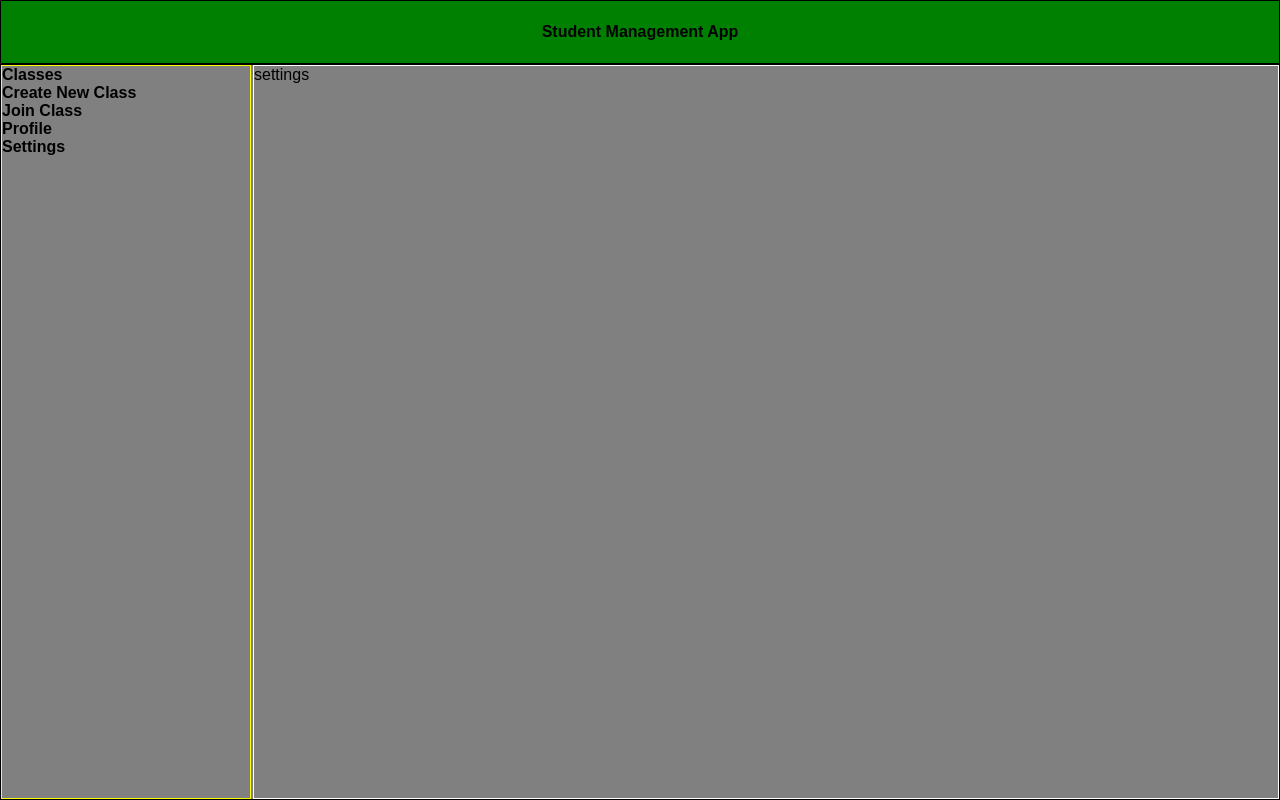
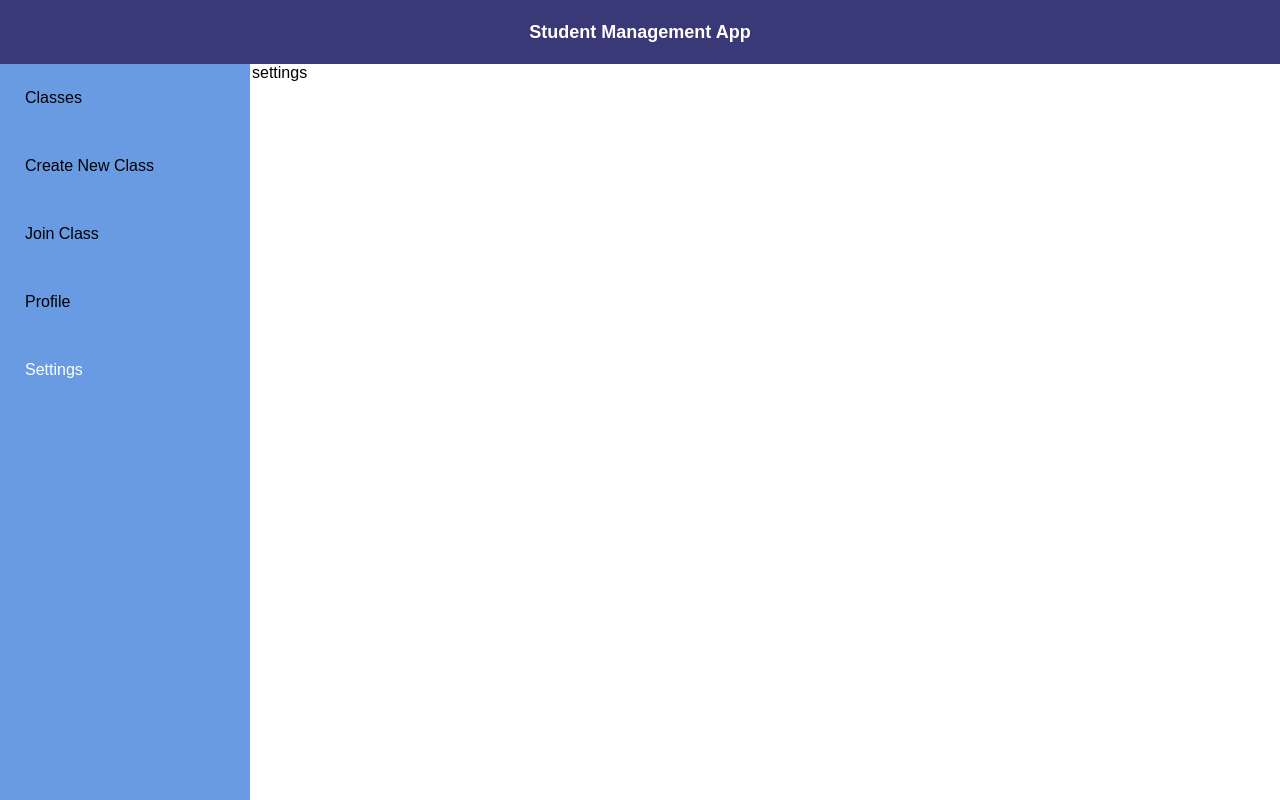
Before and after one commit to deepakraj5/newone-client, a React app: page /teacher/settings in a window 1280 px wide. Built offline with nearby package versions, Linux system fonts and the light colour scheme.

Commit message:
new class

```diff
--- a/package.json
+++ b/package.json
@@ -12,6 +12,7 @@
     "aos": "^2.3.4",
     "axios": "^0.21.0",
     "node-sass": "^4.14.1",
+    "rand-token": "^1.0.1",
     "react": "^17.0.1",
     "react-dom": "^17.0.1",
     "react-router-dom": "^5.2.0",
--- a/src/components/teacher/AppBar.js
+++ b/src/components/teacher/AppBar.js
@@ -1,4 +1,5 @@
 import React from 'react'
+import { NavLink } from 'react-router-dom'
 import '../../styles/teacher.scss'
 
 const AppBar = () => {
@@ -6,11 +7,11 @@ const AppBar = () => {
         <div>
             <div className="appbar">
 
-                <h4>Classes</h4>
-                <h4>Create New Class</h4>
-                <h4>Join Class</h4>
-                <h4>Profile</h4>
-                <h4>Settings</h4>
+                <NavLink to="/teacher/home" className="appbar-nav" activeClassName="appbar-nav-active">Classes</NavLink>
+                <NavLink to="/teacher/newclass" className="appbar-nav" activeClassName="appbar-nav-active">Create New Class</NavLink>
+                <NavLink to="/teacher/joinclass" className="appbar-nav" activeClassName="appbar-nav-active">Join Class</NavLink>
+                <NavLink to="/teacher/profile" className="appbar-nav" activeClassName="appbar-nav-active">Profile</NavLink>
+                <NavLink to="/teacher/settings" className="appbar-nav" activeClassName="appbar-nav-active">Settings</NavLink>
 
             </div>
         </div>
--- a/src/components/teacher/Signin.js
+++ b/src/components/teacher/Signin.js
@@ -16,7 +16,7 @@ const Signin = (props) => {
     const handleSignin = () => {
         AppService.teacherSignin(username, password).then((res) => {
             cookie.set('jwt_token', res.data.token, { path: '/' })
-            histoy.push('/teacherhome')
+            histoy.push('/teacher/home')
         }).catch((error) => {
             console.log(error.response.data)
         })
--- a/src/routers/AppRouter.js
+++ b/src/routers/AppRouter.js
@@ -19,7 +19,7 @@ const AppRouter = () => {
                     <Route path='/teacherauth' component={TeacherAuth} />
                     <Route path='/student' component={Student} />
                     <Route path='/tsignup' component={TeacherSignup} />
-                    <Route path='/teacher/home' component={TeacherClasses} />
+                    <Route path='/teacher/home' component={TeacherClasses} exact={true} />
                     <Route path="/teacher/newclass" component={TeacherNewClass} />
                     <Route path="/teacher/joinclass" component={TeacherJoinClass} />
                     <Route path="/teacher/profile" component={TeacherProfile} />
--- a/src/styles/teacher.scss
+++ b/src/styles/teacher.scss
@@ -101,29 +101,40 @@
     height: 100vh;
 
     .home-header {
-        border: 1px solid black;
         height: 8vh;
-        background-color: green;
+        background-color: rgb(57, 57, 119);
         display: flex;
         justify-content: space-around;
         align-items: center;
+        color: white;
+        font-size: large;
+        font-weight: bold;
     }
 
     .home-body {
-        border: 1px solid black;
         height: 92vh;
-        background-color: grey;
         display: grid;
         grid-template-columns: 250px 1fr;
         column-gap: 2px;
 
         .appbar {
-            border: 1px solid yellow;
             height: 100%;
+            background-color: rgb(105, 155, 226);
+
+            .appbar-nav {
+                text-decoration: none;
+                display: flex;
+                padding: 25px;
+                color: black;
+            }
+
+            .appbar-nav-active {
+                color: white;
+            }
         }
 
         .content {
-            border: 1px solid white;
+            background-color: white;
         }
     }
 }
```
Also changed, not shown: 2 other files.
